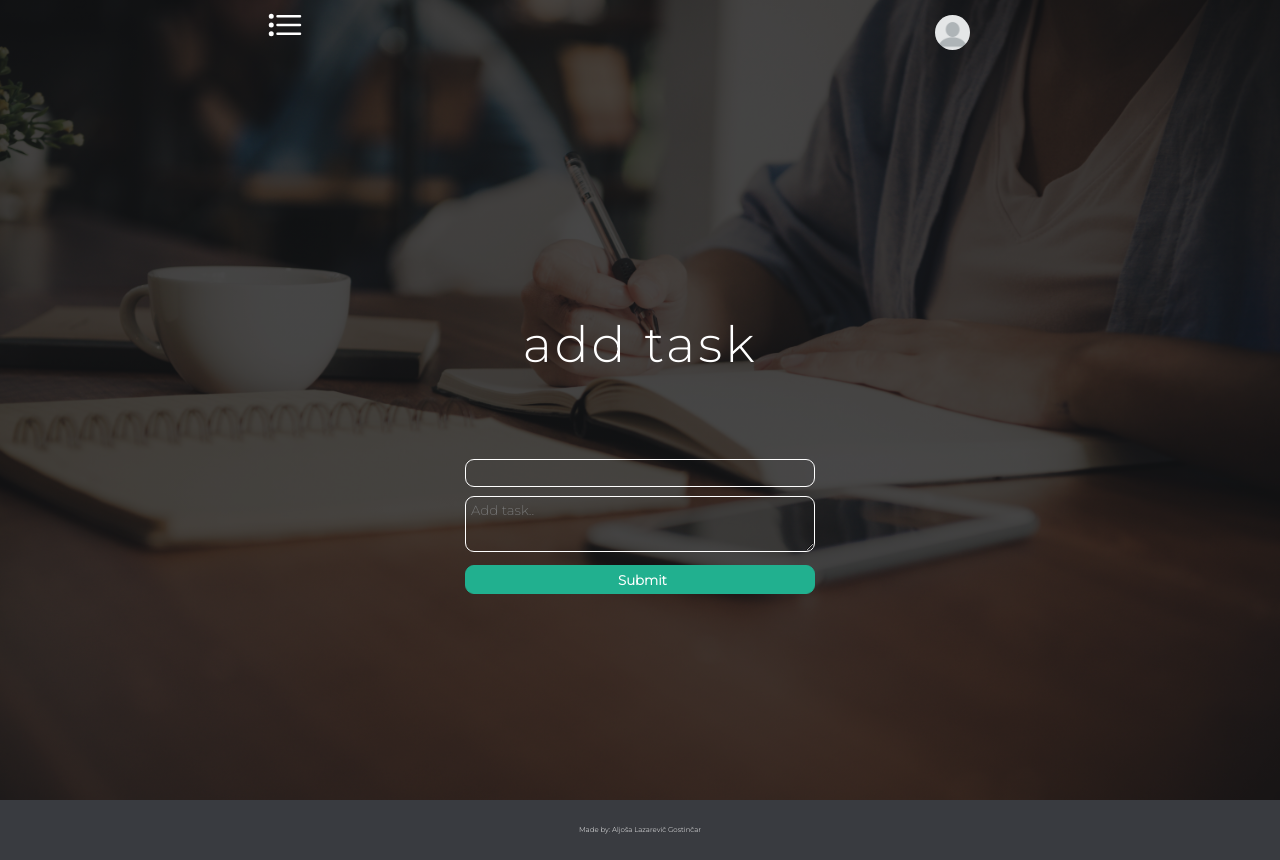
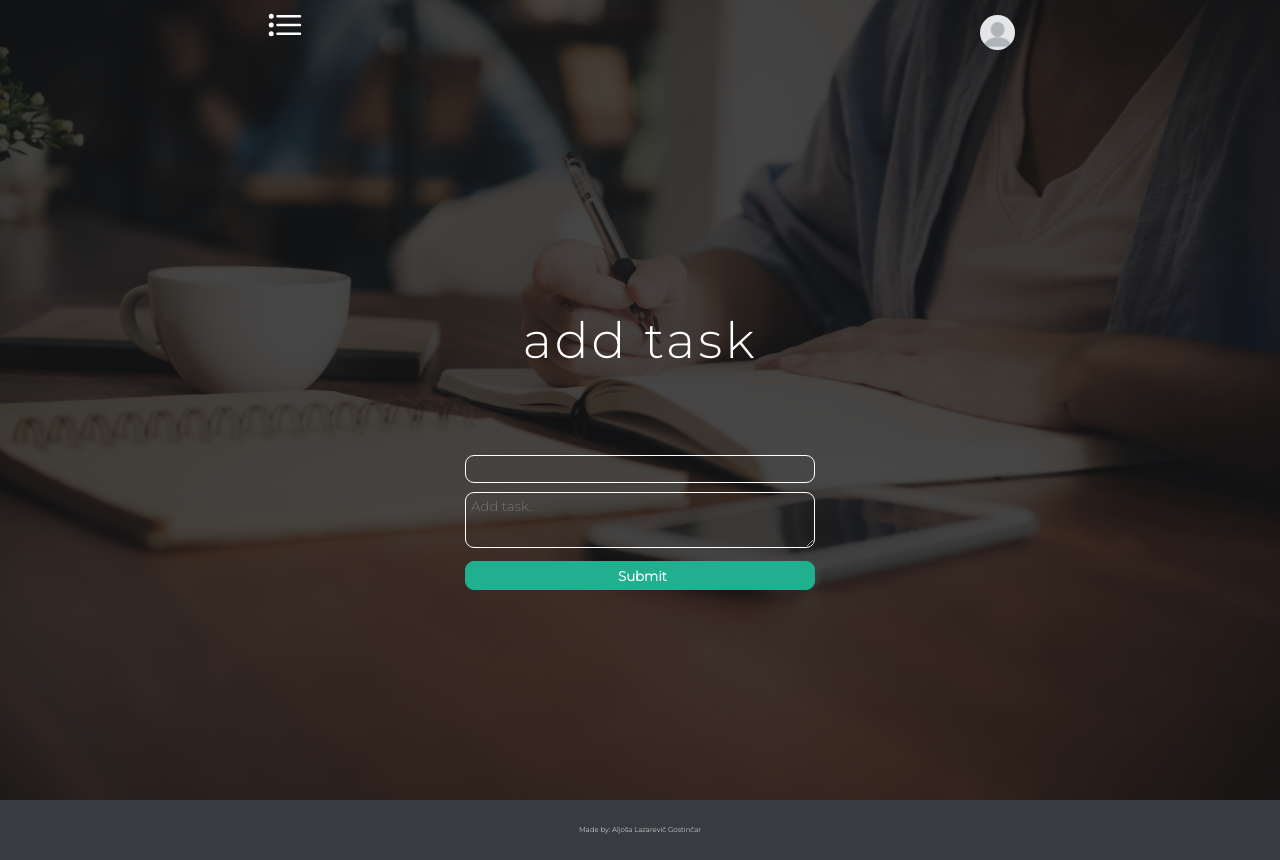
Before and after one commit to Aljosa12/TODOapp, a Flask app: template templates/addtask.html in a window 1280 px wide. Run offline with Flask 2, Linux system fonts and the light colour scheme; the template is opened without the code that fills it, so the values that code supplies are empty; some libraries are stand-ins or nearby versions.

```diff
--- a/templates/addtask.html
+++ b/templates/addtask.html
@@ -29,6 +29,7 @@
                   </div>
                 </div>
                 <div class="profile-picture">
+                    <div style="float: right; display: inline-block;width: 35px; height: 35px;">
                     {% if not img %}
                         <a href="my_profile">
                             <img style="border-radius: 50px; width: 35px; height: 35px;" src="../static/profile.png"/>
@@ -38,7 +39,7 @@
                             <img style="border-radius: 50px; width: 35px; height: 35px;" src="{{ img.image_url }}"/>
                         </a>
                     {% endif %}
-
+                    </div>
                 </div>
             </div>
 
```
